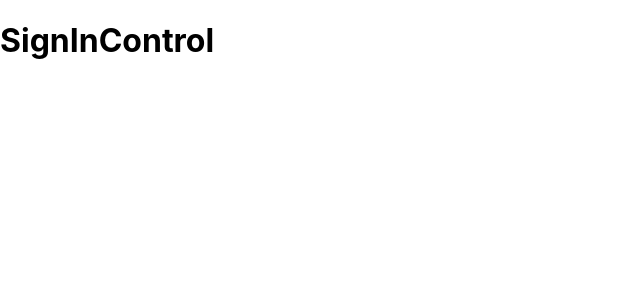
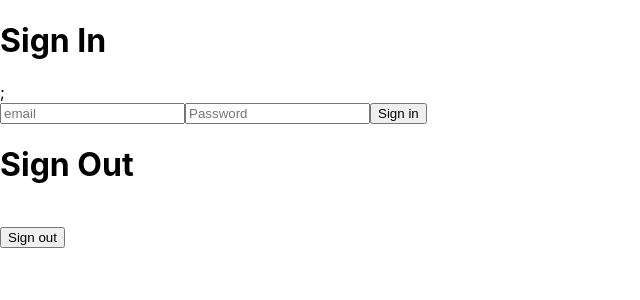
Before and after one commit to zbl14/capstone-planning-log-and-proposal, a React (Create React App) app: page /sign-in in a window 1280 px wide. Shown: the top 300 px of the page, without its empty margins (0-640 px from the left). Built offline with nearby package versions, Linux system fonts and the light colour scheme; no server answers.

Commit message:
add SignIn and Sign Out

```diff
--- a/src/components/App.js
+++ b/src/components/App.js
@@ -1,16 +1,16 @@
 import "./App.css";
 import React from "react";
 import { BrowserRouter as Router, Routes, Route } from "react-router-dom";
-import SignInControl from "./signIn/SignInControl";
 import LandingPage from "./landingPage/LandingPage";
 import Search from "./search/Search";
 import SignUp from "./signIn/SignUp";
+import SignInSignOut from "./signIn/SignInSignOut";
 
 function App() {
   return (
     <Router>
       <Routes>
-        <Route path="/sign-in" element={<SignInControl />} />
+        <Route path="/sign-in" element={<SignInSignOut />} />
         <Route path="/search" element={<Search />} />
         <Route path="/" element={<LandingPage />} />
         <Route path="/sign-up" element={<SignUp />} />
--- a/src/components/TopNav.js
+++ b/src/components/TopNav.js
@@ -9,7 +9,7 @@ const TopNav = () => {
         <img src={logo} alt="logo" width="100px" />
       </Link>
       <button>
-        <Link to="/sign-in">Sign In</Link>
+        <Link to="/sign-in">Sign In / Sign Out</Link>
       </button>
       <button>
         <Link to="/sign-up">Sign Up</Link>
--- a/src/components/signIn/SignInControl.js
+++ /dev/null
@@ -1,7 +0,0 @@
-import React from "react";
-
-const SignInControl = () => {
-  return <h1>SignInControl</h1>;
-};
-
-export default SignInControl;
--- /dev/null
+++ b/src/components/signIn/SignInSignOut.js
@@ -0,0 +1,64 @@
+import React, { useState, useEffect } from "react";
+import { auth } from "../firebase.js";
+import { signInWithEmailAndPassword, signOut } from "firebase/auth";
+import { useNavigate } from "react-router-dom";
+
+const SignInSignOut = () => {
+  const [signInMsg, setSignInMsg] = useState(null);
+  const [signOutMsg, setSignOutMsg] = useState(null);
+  const [navigateToLandingPage, setNavigateToLandingPage] = useState(false);
+
+  const navigate = useNavigate();
+
+  useEffect(() => {
+    let interval = null;
+    if (navigateToLandingPage) {
+      interval = setInterval(() => navigate("/"), 5000);
+    }
+    return () => (interval ? clearInterval(interval) : null);
+  }, [navigateToLandingPage, navigate]);
+
+  const doSignIn = (event) => {
+    event.preventDefault();
+    const email = event.target.signinEmail.value;
+    const password = event.target.signinPassword.value;
+    signInWithEmailAndPassword(auth, email, password)
+      .then((userCredential) => {
+        setSignInMsg(
+          `You've successfully signed in as ${userCredential.user.email}!`
+        );
+        setNavigateToLandingPage(true);
+      })
+      .catch((error) => {
+        setSignInMsg(`There was an error signing in: ${error.message}!`);
+      });
+  };
+
+  function doSignOut() {
+    signOut(auth)
+      .then(function () {
+        setSignOutMsg("You have successfully signed out!");
+        setNavigateToLandingPage(true);
+      })
+      .catch(function (error) {
+        setSignOutMsg(`There was an error signing out: ${error.message}!`);
+      });
+  }
+
+  return (
+    <React.Fragment>
+      <h1>Sign In</h1>;{signInMsg}
+      <form onSubmit={doSignIn}>
+        <input type="text" name="signinEmail" placeholder="email" />
+        <input type="password" name="signinPassword" placeholder="Password" />
+        <button type="submit">Sign in</button>
+      </form>
+      <h1>Sign Out</h1>
+      {signOutMsg}
+      <br />
+      <button onClick={doSignOut}>Sign out</button>
+    </React.Fragment>
+  );
+};
+
+export default SignInSignOut;
```
